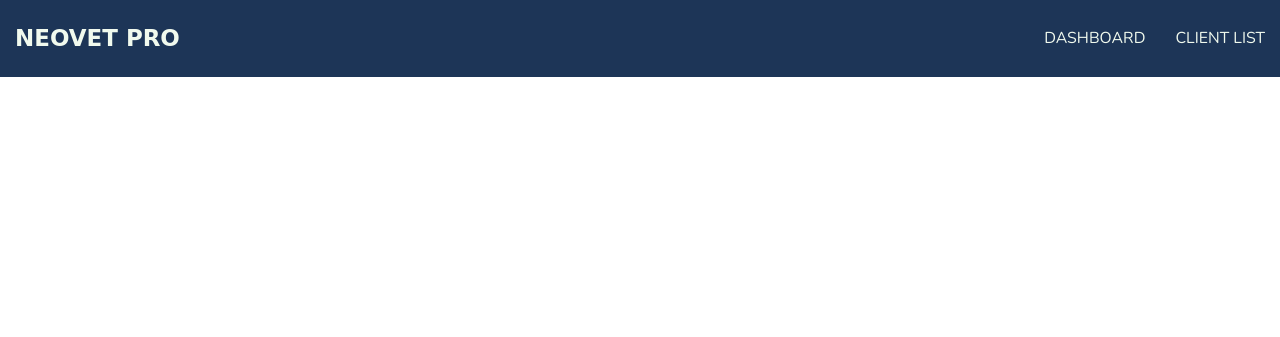
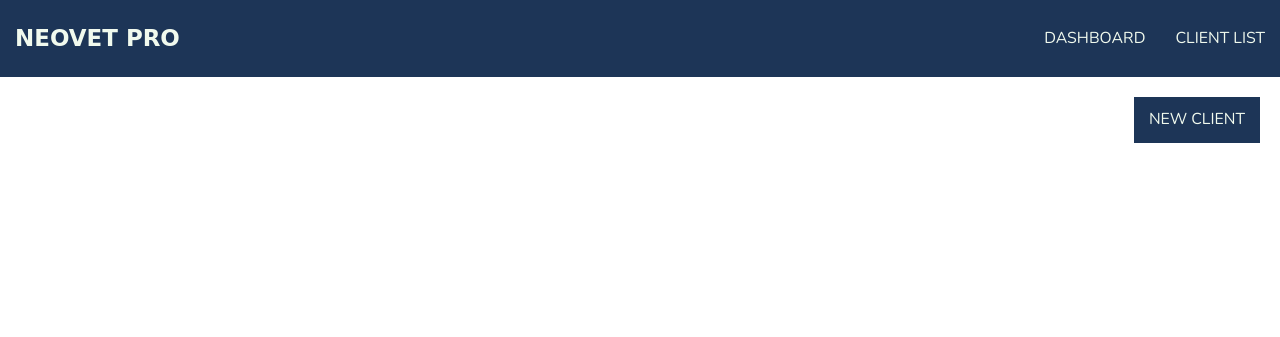
Before and after one commit to JamesCDrysdale/VetManagementSystem, a Flask app: page /clients in a window 1280 px wide. Shown: the top 337 px of the page. Run offline with Flask 2, Linux system fonts and the light colour scheme; data that the repository does not hold is empty; some libraries are stand-ins or nearby versions; some web fonts are replaced.

Commit message:
Can add new clients

```diff
--- a/controllers/clients_controller.py
+++ b/controllers/clients_controller.py
@@ -4,6 +4,29 @@ from models.client import Client
 from repositories import client_repository
 
 clients_blueprint = Blueprint("clients", __name__)
+
+################
+###  CREATE  ###
+################
+
+# CREATE NEW CLIENT
+@clients_blueprint.route("/clients/new", methods=['GET'])
+def new_client():
+    clients = client_repository.select_all()
+    return render_template("clients/new.html", all_clients = clients)
+
+
+# POST NEW CLIENT TO DB
+@clients_blueprint.route("/clients", methods=['POST'])
+def create_client():
+    first_name = request.form['first_name']
+    last_name = request.form['last_name']
+    email = request.form['email']
+    phone = request.form['phone']
+    client = Client(first_name, last_name, email, phone)
+    client_repository.save(client)
+    return redirect('/clients')
+
 
 ################
 ###   READ   ###
@@ -20,3 +43,13 @@ def clients():
 def show_client(id):
     client = client_repository.select(id)
     return render_template('clients/show.html', client = client)
+
+
+################
+###  UPDATE  ###
+################
+
+
+################
+###  DELETE  ###
+################
--- a/repositories/client_repository.py
+++ b/repositories/client_repository.py
@@ -3,8 +3,8 @@ from db.run_sql import run_sql
 from models.client import Client
 
 def save(client):
-    sql = "INSERT INTO clients (first_name, last_name, phone, email) VALUES (%s, %s, %s, %s) RETURNING *"
-    values = [client.first_name, client.last_name, client.phone, client.email]
+    sql = "INSERT INTO clients (first_name, last_name, email, phone) VALUES (%s, %s, %s, %s) RETURNING *"
+    values = [client.first_name, client.last_name, client.email, client.phone]
     results = run_sql(sql, values)
     id = results[0]['id']
     client.id = id
@@ -18,7 +18,7 @@ def select_all():
     results = run_sql(sql)
 
     for row in results:
-        client = Client(row['first_name'], row['last_name'], row['phone'], row['email'], row['id'] )
+        client = Client(row['first_name'], row['last_name'], row['email'], row['phone'], row['id'] )
         clients.append(client)
     return clients
 
@@ -29,5 +29,5 @@ def select(id):
     result = run_sql(sql, values)[0]
 
     if result is not None:
-        client = Client(result['first_name'], result['last_name'], result['phone'], result['email'], result['id'] )
+        client = Client(result['first_name'], result['last_name'], result['email'], result['phone'], result['id'] )
     return client
--- a/static/style.css
+++ b/static/style.css
@@ -68,6 +68,21 @@ header {
 }
 
 /* =================================
+  Secondary Navigation
+==================================== */
+
+.secondary-nav {
+	display: flex;
+	align-items: right;
+	justify-content: right;
+}
+
+.secondary-nav li {
+	background-color: var(--primary-brand-color);
+	color: var(--primary-bg-color);
+}
+
+/* =================================
   Client Card Styles
 ==================================== */
 
--- a/templates/clients/index.html
+++ b/templates/clients/index.html
@@ -1,5 +1,12 @@
 {% extends "base.html" %}
 {% block content %}
+
+<div>
+  <ul class="main-nav secondary-nav">
+    <li class="nav"><a class="plain-link" href="/clients/new">New Client</a></li>
+  </ul>
+
+</div>
 
 {% for client in all_clients %}
   <div class="client-card">
--- a/templates/clients/show.html
+++ b/templates/clients/show.html
@@ -5,6 +5,7 @@
     <p><strong>Name: </strong>{{ client.first_name }} {{ client.last_name }}</p>
     <p><strong>Email: </strong>{{ client.email }}</p>
     <p><strong>Phone: </strong>{{ client.phone }}</p>
+    <p><a href="/clients/{{client.id}}/edit">Edit</a> </p>
 </div>
 
 {% endblock %}
```
Also changed, not shown: templates/clients/new.html (added, +25 -0 lines).
